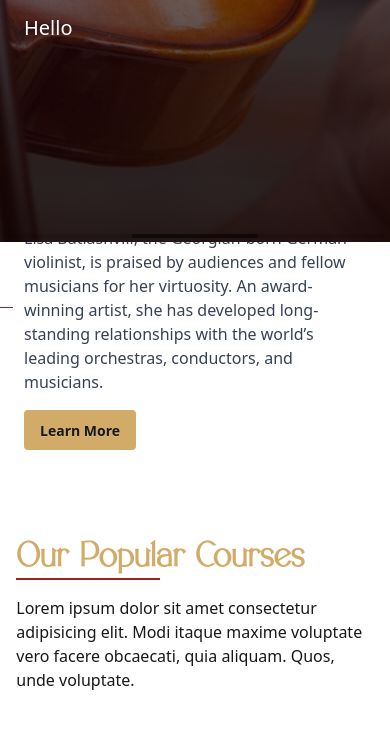
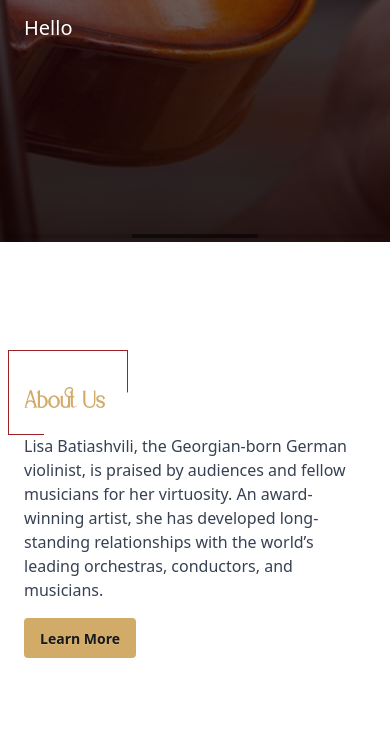
Before and after one commit to merazzak20/surer-tori-client, a React (Vite) app: page / in a window 390 px wide. Shown: the part 602-1348 px from the top of the page. Built offline with nearby package versions, Linux system fonts and the light colour scheme; no server answers.

Commit message:
update some issue

```diff
--- a/src/components/About.jsx
+++ b/src/components/About.jsx
@@ -6,7 +6,7 @@ import SectionHead from "./shared/SectionHead";
 
 const About = () => {
   return (
-    <div id="about" className="bg-white sm:pt-52 md:pt-0">
+    <div id="about" className="bg-white pt-52 md:pt-0">
       <div className="flex flex-col md:flex-row items-center ">
         {/* Image Section */}
         <div className="relative hidden md:block w-full h-[80vh] md:w-1/2 mt-26">
--- a/src/components/ContactUs.jsx
+++ b/src/components/ContactUs.jsx
@@ -22,6 +22,7 @@ const ContactUs = () => {
       .then(
         () => {
           console.log("SUCCESS!");
+          form.current.reset();
           toast.success(`Thanks, ${name}! We’ve received your message.👍`);
           setPending(false);
         },
--- a/src/components/shared/Header.jsx
+++ b/src/components/shared/Header.jsx
@@ -58,6 +58,7 @@ const Header = () => {
               isActive ? "text-[#9c2227] font-bold" : "text-white"
             }`
           }
+          // onClick={() => setIsOpen(false)}
           to="/"
         >
           Home
@@ -70,6 +71,7 @@ const Header = () => {
           onClick={(e) => {
             e.preventDefault();
             handleScrollToSection("about");
+            // setIsOpen(false);
           }}
         >
           About
@@ -142,6 +144,7 @@ const Header = () => {
             `hover:text-[#d2ab69] ${isActive ? "text-[#d2ab69]" : "text-white"}`
           }
           to="/"
+          onClick={() => setIsOpen(false)}
         >
           Home
         </NavLink>
@@ -152,6 +155,7 @@ const Header = () => {
             `hover:text-[#d2ab69] ${isActive ? "text-[#d2ab69]" : "text-white"}`
           }
           to="/about"
+          onClick={() => setIsOpen(false)}
         >
           About
         </NavLink>
--- a/src/index.css
+++ b/src/index.css
@@ -22,6 +22,7 @@ html {
   width: 100%;
   float: left;
 }
+
 /* Section Title */
 .sectionTitle1::after {
   content: "";
@@ -112,3 +113,12 @@ html {
     clip-path: polygon(0 0, 100% 0, 100% 20%, 50% 45%, 10% 100%, 0 100%);
   }
 }
+
+@media (max-width: 767px) {
+  .title {
+    width: 120px;
+    height: 85px;
+    top: -36px;
+    left: -16px;
+  }
+}
```
